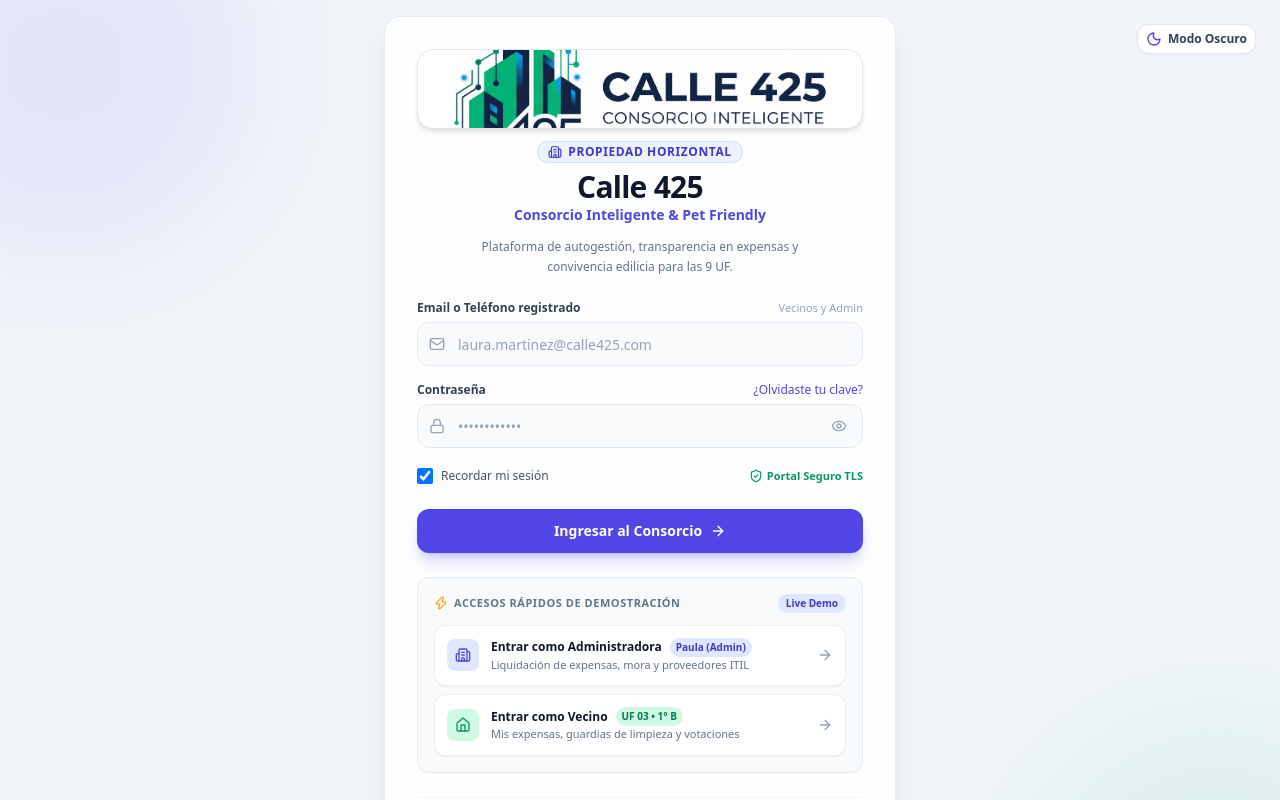
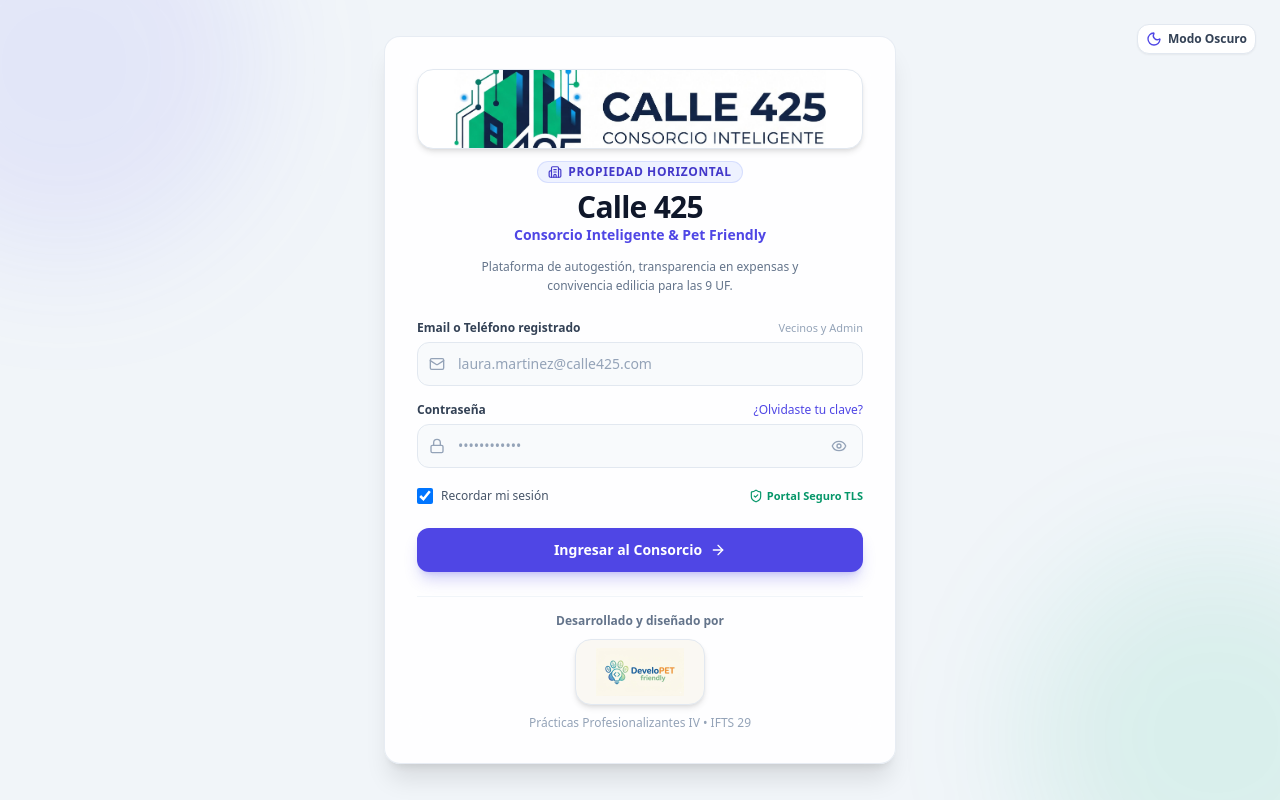
Before and after one commit to Grupo4-ComD/PP-IV, a Next.js app: page /login in a window 1280 px wide. Shown: the top 800 px of the page. Built offline with nearby package versions, Linux system fonts and the light colour scheme; no server answers.

Commit message:
quitar accesos directos

```diff
--- a/src/app/login/page.tsx
+++ b/src/app/login/page.tsx
@@ -8,13 +8,11 @@ import ThemeToggle from "@/components/common/ThemeToggle";
 import { createClient } from "@/lib/supabase/client";
 import {
   Building2,
-  Home,
   ShieldCheck,
   Lock,
   Mail,
   Eye,
   EyeOff,
-  Zap,
   KeyRound,
   ArrowRight,
   CheckCircle2,
@@ -42,13 +40,13 @@ export default function LoginPage() {
   const [forgotMsg, setForgotMsg] = useState<{ type: "success" | "error"; text: string } | null>(null);
 
   // Acción de inicio de sesión
-  const handleLogin = async (e?: React.FormEvent, customEmail?: string, customPass?: string) => {
+  const handleLogin = async (e?: React.FormEvent) => {
     if (e) e.preventDefault();
     setErrorMsg(null);
     setSuccessMsg(null);
 
-    const emailToUse = (customEmail || identifier).trim().toLowerCase();
-    const passToUse = customPass || password;
+    const emailToUse = identifier.trim().toLowerCase();
+    const passToUse = password;
 
     if (!emailToUse || !passToUse) {
       setErrorMsg("Por favor ingrese su correo electrónico y contraseña.");
@@ -121,14 +119,6 @@ export default function LoginPage() {
       setErrorMsg("Ocurrió un error inesperado al conectar con el servidor.");
       setLoading(false);
     }
-  };
-
-  // Carga rápida e inicio de sesión directo con credenciales de demostración
-  const handleFillDemo = (demoEmail: string, demoPass: string, roleName: string) => {
-    setIdentifier(demoEmail);
-    setPassword(demoPass);
-    setErrorMsg(null);
-    handleLogin(undefined, demoEmail, demoPass);
   };
 
   // Recuperación de clave
@@ -336,75 +326,6 @@ export default function LoginPage() {
             </button>
           </form>
 
-          {/* Sección de Accesos Rápidos de Demostración (Live Demo) */}
-          <section className="rounded-xl bg-slate-50 dark:bg-slate-950/60 border border-slate-200/80 dark:border-slate-800/80 p-4 flex flex-col gap-3">
-            <div className="flex items-center justify-between">
-              <span className="text-[11px] font-bold uppercase tracking-wider text-slate-500 dark:text-slate-400 flex items-center gap-1.5">
-                <Zap className="w-3.5 h-3.5 text-amber-500" />
-                <span>Accesos Rápidos de Demostración</span>
-              </span>
-              <span className="text-[10px] font-semibold px-2 py-0.5 rounded-full bg-indigo-100 dark:bg-indigo-900/50 text-indigo-700 dark:text-indigo-300">
-                Live Demo
-              </span>
-            </div>
-
-            <div className="grid grid-cols-1 gap-2">
-              {/* Demo Admin */}
-              <button
-                type="button"
-                onClick={() => handleFillDemo("paula.admin@calle425.com", "Admin-123", "Administración General")}
-                className="w-full p-3 rounded-xl bg-white dark:bg-slate-900 hover:bg-indigo-50/50 dark:hover:bg-slate-800/80 border border-slate-200/60 dark:border-slate-800 transition-all text-left flex items-center justify-between group shadow-sm cursor-pointer"
-              >
-                <div className="flex items-center gap-3">
-                  <div className="w-8 h-8 rounded-lg bg-indigo-100 dark:bg-indigo-900/50 text-indigo-600 dark:text-indigo-400 flex items-center justify-center">
-                    <Building2 className="w-4 h-4" />
-                  </div>
-                  <div className="flex flex-col min-w-0">
-                    <div className="flex items-center gap-2">
-                      <span className="text-xs font-semibold text-slate-900 dark:text-white group-hover:text-indigo-600 dark:group-hover:text-indigo-400 transition-colors">
-                        Entrar como Administradora
-                      </span>
-                      <span className="px-1.5 py-0.5 rounded-full bg-indigo-100 dark:bg-indigo-900/40 text-indigo-700 dark:text-indigo-300 text-[10px] font-semibold">
-                        Paula (Admin)
-                      </span>
-                    </div>
-                    <span className="text-[11px] text-slate-500 dark:text-slate-400 truncate">
-                      Liquidación de expensas, mora y proveedores ITIL
-                    </span>
-                  </div>
-                </div>
-                <ArrowRight className="w-4 h-4 text-slate-400 group-hover:text-indigo-600 group-hover:translate-x-0.5 transition-all" />
-              </button>
-
-              {/* Demo Vecino */}
-              <button
-                type="button"
-                onClick={() => handleFillDemo("laura.martinez@calle425.com", "Vecino-123", "UF 03 - 1° B")}
-                className="w-full p-3 rounded-xl bg-white dark:bg-slate-900 hover:bg-emerald-50/50 dark:hover:bg-slate-800/80 border border-slate-200/60 dark:border-slate-800 transition-all text-left flex items-center justify-between group shadow-sm cursor-pointer"
-              >
-                <div className="flex items-center gap-3">
-                  <div className="w-8 h-8 rounded-lg bg-emerald-100 dark:bg-emerald-900/50 text-emerald-600 dark:text-emerald-400 flex items-center justify-center">
-                    <Home className="w-4 h-4" />
-                  </div>
-                  <div className="flex flex-col min-w-0">
-                    <div className="flex items-center gap-2">
-                      <span className="text-xs font-semibold text-slate-900 dark:text-white group-hover:text-emerald-600 dark:group-hover:text-emerald-400 transition-colors">
-                        Entrar como Vecino
-                      </span>
-                      <span className="px-1.5 py-0.5 rounded-full bg-emerald-100 dark:bg-emerald-900/40 text-emerald-700 dark:text-emerald-300 text-[10px] font-semibold">
-                        UF 03 • 1° B
-                      </span>
-                    </div>
-                    <span className="text-[11px] text-slate-500 dark:text-slate-400 truncate">
-                      Mis expensas, guardias de limpieza y votaciones
-                    </span>
-                  </div>
-                </div>
-                <ArrowRight className="w-4 h-4 text-slate-400 group-hover:text-emerald-600 group-hover:translate-x-0.5 transition-all" />
-              </button>
-            </div>
-          </section>
-
           {/* Footer con Logo del Equipo de Desarrollo */}
           <footer className="flex flex-col items-center text-center gap-2.5 pt-4 border-t border-slate-100 dark:border-slate-800/80">
             <span className="text-xs font-semibold text-slate-500 dark:text-slate-400">
```
Also changed, not shown: 1 other file (tests, documents, lock files or other folders).
